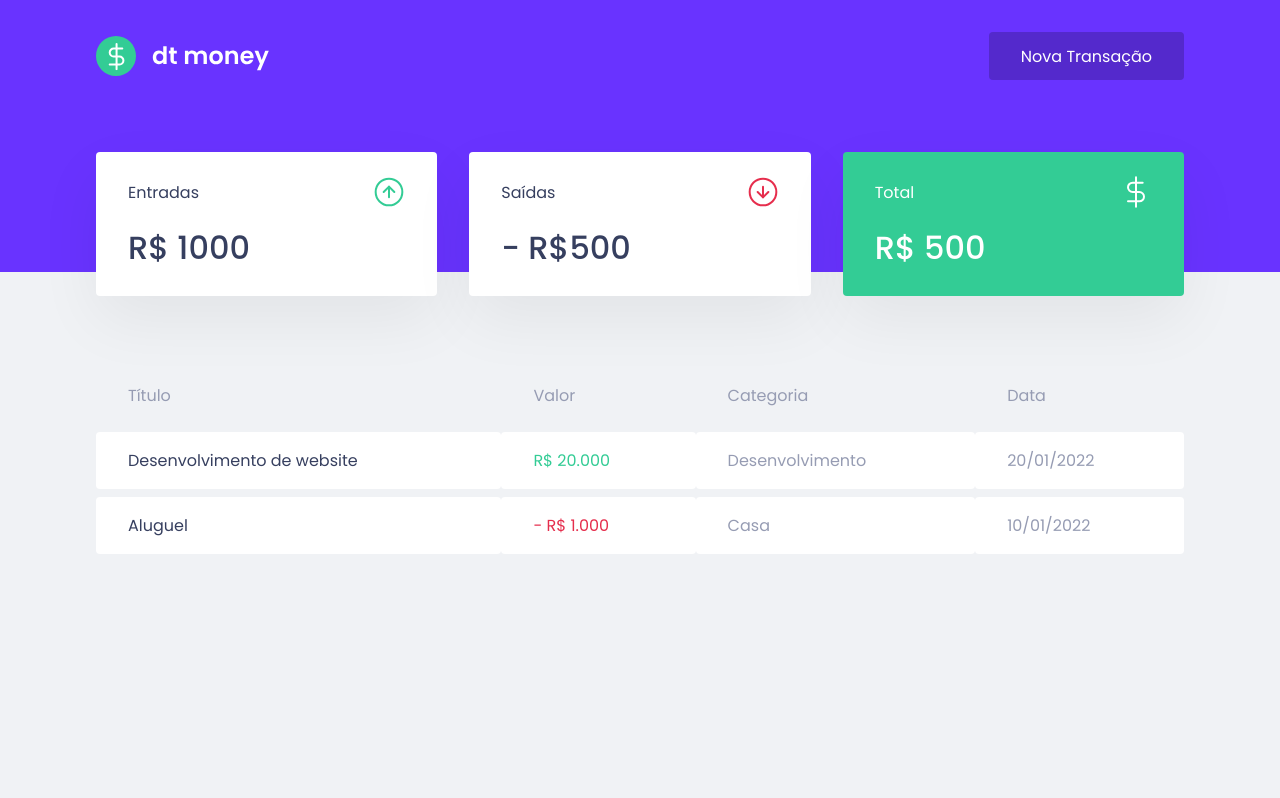
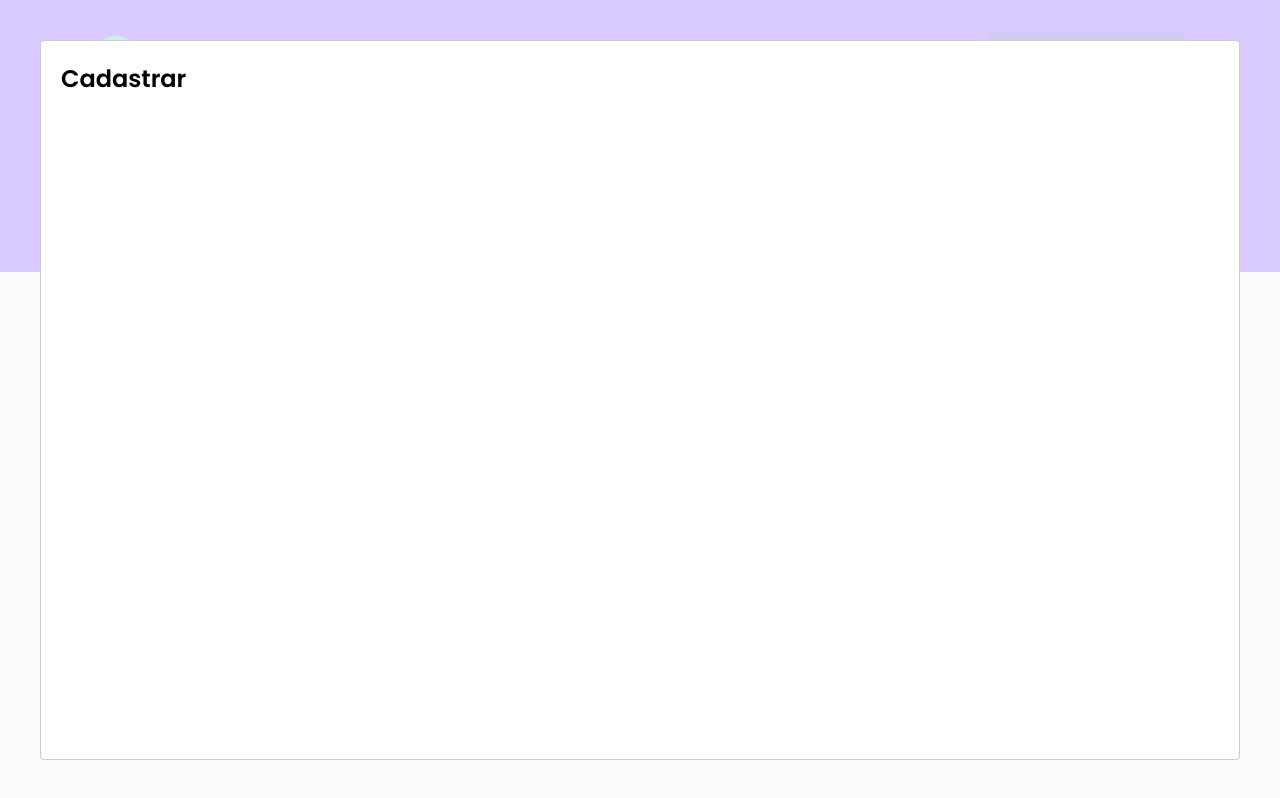
Before and after one commit to dribeirodev/ignite-dtmoney, a React (Create React App) app: page / in a window 1280 px wide. Both pictures are taken after a click on the button "Nova Transação". Built offline with nearby package versions, Linux system fonts and the light colour scheme; no server answers; what miragejs would draw is missing.

Commit message:
feat: creted modal config

```diff
--- a/package.json
+++ b/package.json
@@ -7,6 +7,7 @@
 		"miragejs": "^0.1.47",
 		"react": "^18.2.0",
 		"react-dom": "^18.2.0",
+		"react-modal": "^3.16.1",
 		"react-scripts": "5.0.1",
 		"styled-components": "^5.3.6",
 		"web-vitals": "^2.1.0"
@@ -19,6 +20,7 @@
 		"@types/node": "^16.7.13",
 		"@types/react": "^18.0.0",
 		"@types/react-dom": "^18.0.0",
+		"@types/react-modal": "^3.16.0",
 		"@types/styled-components": "^5.1.26",
 		"prettier": "^2.8.7",
 		"typescript": "^4.4.2"
--- a/src/App.tsx
+++ b/src/App.tsx
@@ -1,13 +1,36 @@
+import { useState } from 'react';
+import Modal from 'react-modal';
+
 import { Dashboard } from './components/Dashboard';
 import { Header } from './components/Header';
 
 import { GlobalStyle } from './styles/global';
 
+Modal.setAppElement('#root');
+
 export function App() {
+  const [isNewTransactionModal, setIsNewTransactionModal] = useState(false);
+
+  function handleOpenNewTransactionModal() {
+    setIsNewTransactionModal(true);
+  }
+
+  function handleCloseNewTransactionModal() {
+    setIsNewTransactionModal(false);
+  }
+
   return (
     <>
-      <Header />
+      <Header onOpenNewTransactionModal={handleOpenNewTransactionModal} />
       <Dashboard />
+
+      <Modal
+        isOpen={isNewTransactionModal}
+        onRequestClose={handleCloseNewTransactionModal}
+      >
+        <h2>Cadastrar</h2>
+      </Modal>
+
       <GlobalStyle />
     </>
   );
--- a/src/components/Header/index.tsx
+++ b/src/components/Header/index.tsx
@@ -2,11 +2,17 @@
 
 import { Container, Content } from './styles';
 
-export const Header = () => (
+interface HeaderProps {
+  onOpenNewTransactionModal: () => void;
+}
+
+export const Header = ({ onOpenNewTransactionModal }: HeaderProps) => (
   <Container>
     <Content>
       <img src={logoImg} alt="dt money" />
-      <button type="button">Nova Transação</button>
+      <button type="button" onClick={onOpenNewTransactionModal}>
+        Nova Transação
+      </button>
     </Content>
   </Container>
 );
```
Also changed, not shown: 1 other file (tests, documents, lock files or other folders).
